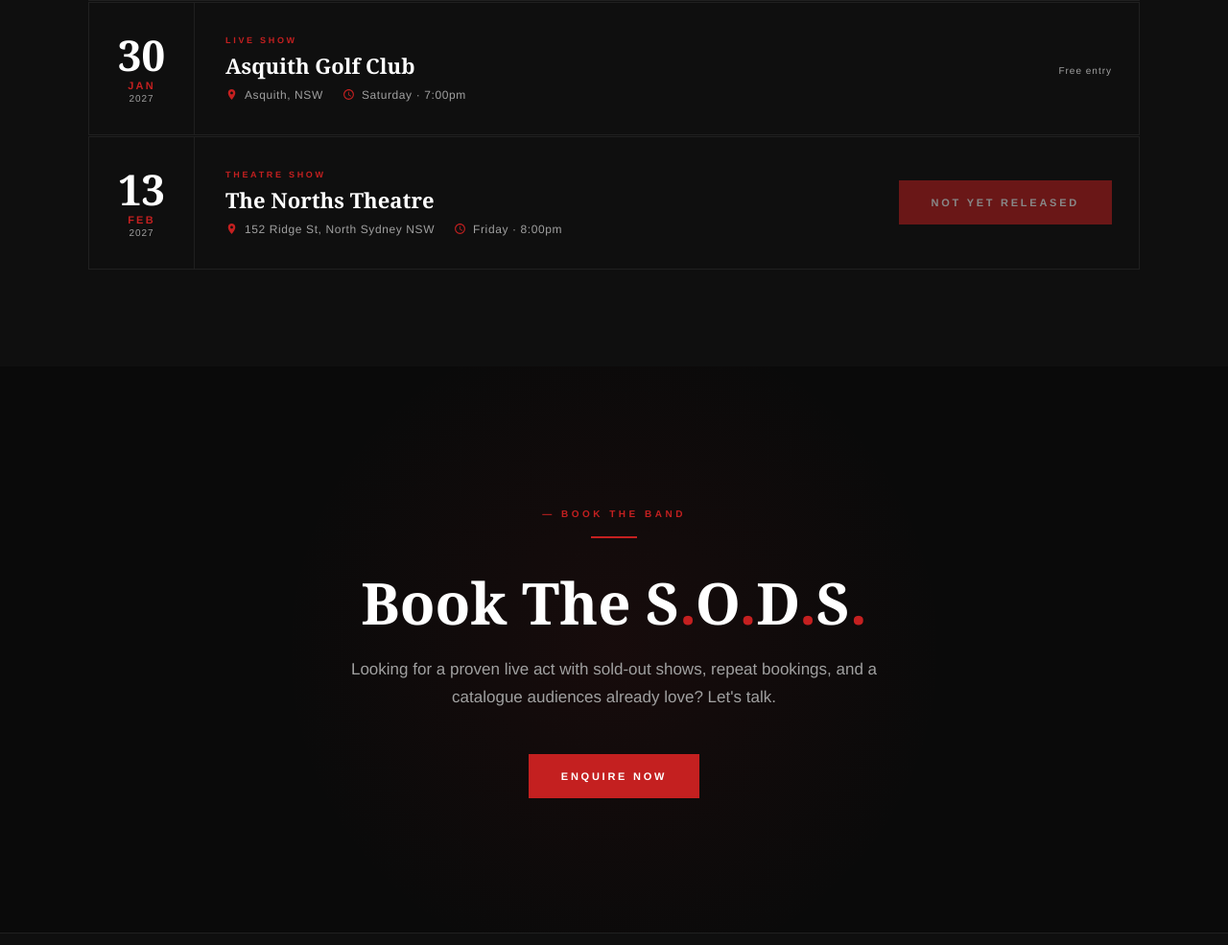
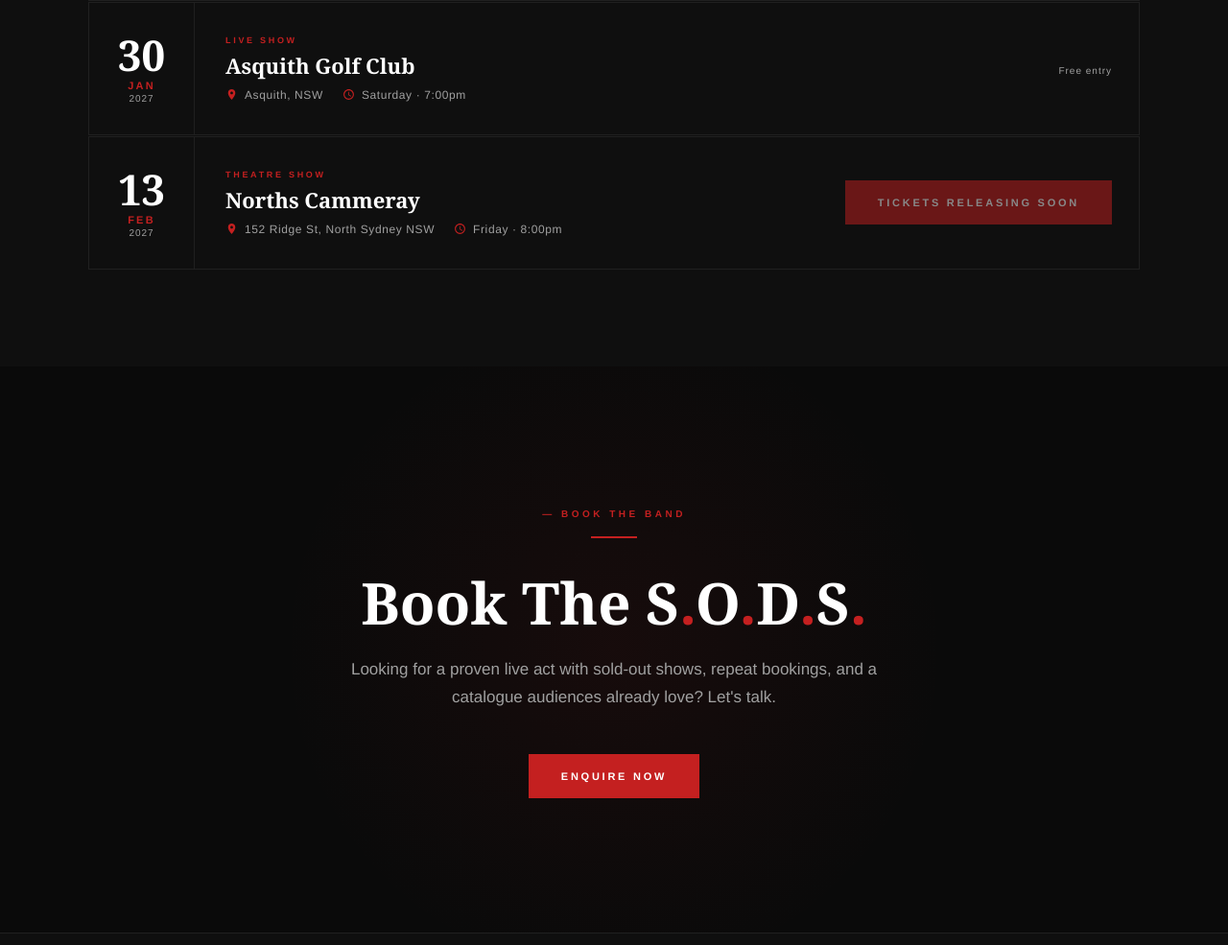
Before and after one commit to rwienburg/rwienburg.github.io, a plain HTML site: page index.html in a window 1280 px wide. Shown: the part 3639-4624 px from the top of the page at 96% size. Drawn offline with Linux system fonts and the light colour scheme.

Commit message:
Add files via upload

```diff
--- a/index.html
+++ b/index.html
@@ -1401,7 +1401,7 @@
         </div>
       </div>
 
-      <!-- The Norths Theatre — 13 Feb -->
+      <!-- Norths Cammeray — 13 Feb -->
       <div class="show-card reveal delay-2">
         <div class="show-card-inner">
           <div class="show-date">
@@ -1411,7 +1411,7 @@
           </div>
           <div class="show-info">
             <span class="show-tag">Theatre Show</span>
-            <p class="show-venue">The Norths Theatre</p>
+            <p class="show-venue">Norths Cammeray</p>
             <div class="show-meta">
               <span class="show-meta-item">
                 <svg viewBox="0 0 24 24"><path d="M12 2C8.13 2 5 5.13 5 9c0 5.25 7 13 7 13s7-7.75 7-13c0-3.87-3.13-7-7-7zm0 9.5c-1.38 0-2.5-1.12-2.5-2.5s1.12-2.5 2.5-2.5 2.5 1.12 2.5 2.5-1.12 2.5-2.5 2.5z"/></svg>
@@ -1424,7 +1424,7 @@
             </div>
           </div>
           <div class="show-card-action">
-            <span class="btn" style="opacity:0.5; cursor:default; pointer-events:none;">Not Yet Released</span>
+            <span class="btn" style="opacity:0.5; cursor:default; pointer-events:none;">Tickets Releasing Soon</span>
           </div>
         </div>
       </div>
```
Also changed, not shown: shows.html (+3 -3 lines).
